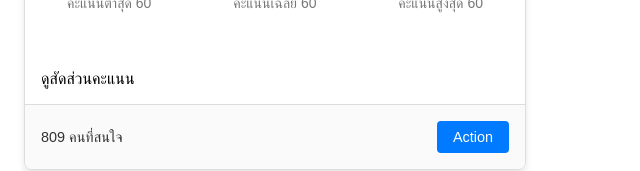
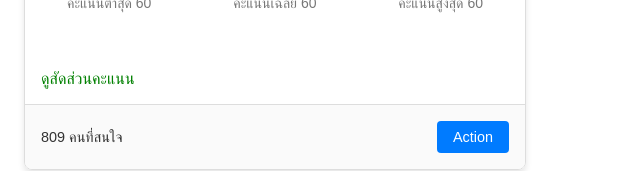
Before and after one commit to karn806/skd-dev-test, a React (Vite) app in the folder my-react-app/: page / in a window 1280 px wide. In both pictures the pointer is over the element 275 px from the left and 459 px from the top of the page. Shown: the part 380-551 px from the top of the page, without its empty margins (0-640 px from the left). Built offline with nearby package versions, Linux system fonts and the light colour scheme.

Commit message:
last progress

```diff
--- a/my-react-app/src/index.css
+++ b/my-react-app/src/index.css
@@ -152,3 +152,7 @@
   display: block;
   align-self: flex-end;
 }
+
+.Collapsible:hover {
+  color: green;
+}
```
Also changed, not shown: 1 other file (tests, documents, lock files or other folders).
